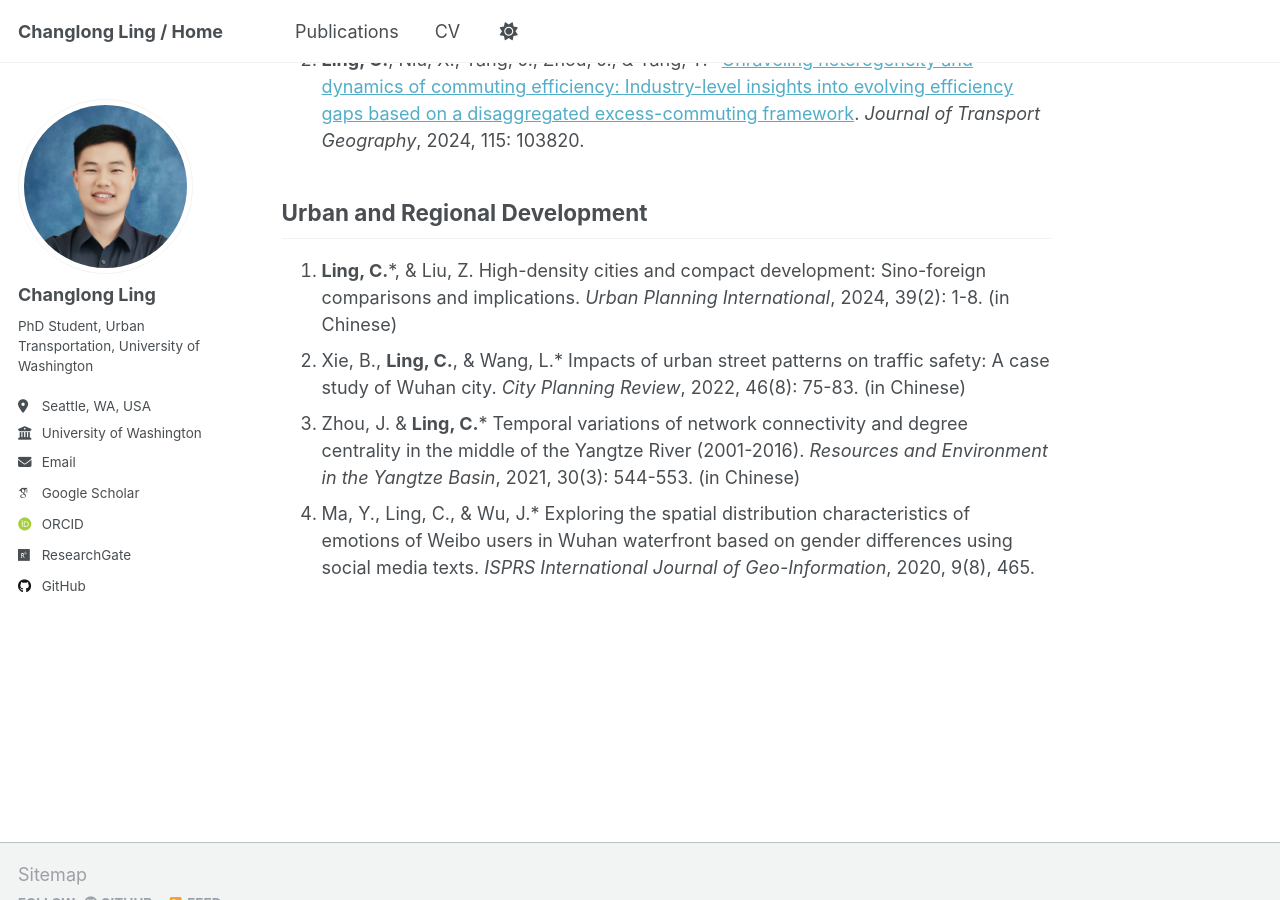
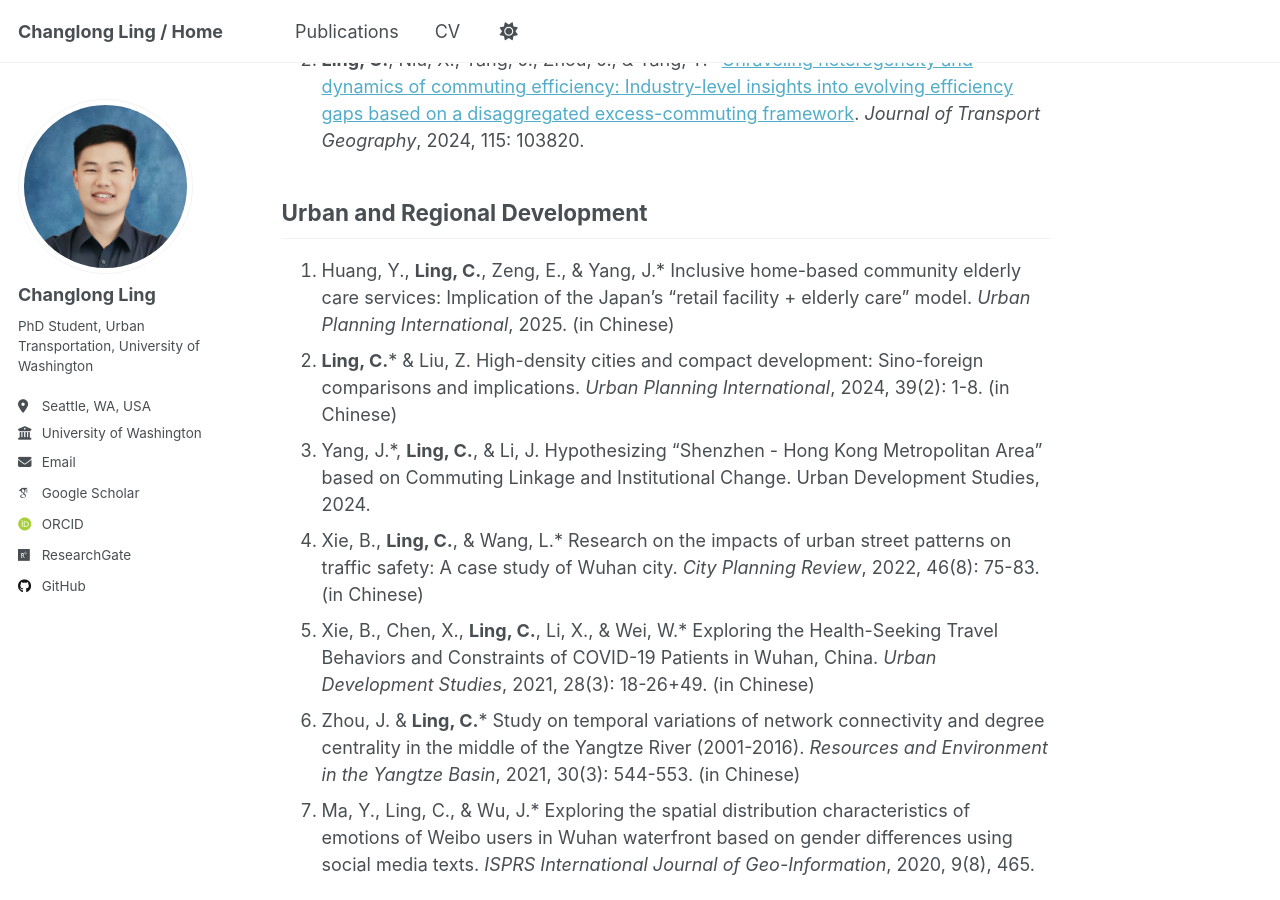
Before and after one commit to ChanglongLing/changlongling.github.io, a Jekyll site: the page built from _pages/publications.md, in a window 1280 px wide and 900 px high, scrolled down 314 px. Built offline with Jekyll 4.4.1, drawn with Linux system fonts in a browser that asks for light colours; some web fonts are replaced.

Commit message:
Update publications.md

```diff
--- a/_pages/publications.md
+++ b/_pages/publications.md
@@ -10,7 +10,10 @@ Sustainable Mobility
 
 Urban and Regional Development
 -----
-1.	**Ling, C.***, & Liu, Z. High-density cities and compact development: Sino-foreign comparisons and implications. _Urban Planning International_, 2024, 39(2): 1-8. (in Chinese)
-2.	Xie, B., **Ling, C.**, & Wang, L.* Impacts of urban street patterns on traffic safety: A case study of Wuhan city. _City Planning Review_, 2022, 46(8): 75-83. (in Chinese)
-3.	Zhou, J. & **Ling, C.*** Temporal variations of network connectivity and degree centrality in the middle of the Yangtze River (2001-2016). _Resources and Environment in the Yangtze Basin_, 2021, 30(3): 544-553. (in Chinese)
-4.	Ma, Y., Ling, C., & Wu, J.* Exploring the spatial distribution characteristics of emotions of Weibo users in Wuhan waterfront based on gender differences using social media texts. _ISPRS International Journal of Geo-Information_, 2020, 9(8), 465.
+1.	Huang, Y., **Ling, C.**, Zeng, E., & Yang, J.* Inclusive home-based community elderly care services: Implication of the Japan’s "retail facility + elderly care" model. _Urban Planning International_, 2025. (in Chinese)
+2.	**Ling, C.*** & Liu, Z. High-density cities and compact development: Sino-foreign comparisons and implications. _Urban Planning International_, 2024, 39(2): 1-8. (in Chinese)
+3.	Yang, J.*, **Ling, C.**, & Li, J. Hypothesizing “Shenzhen - Hong Kong Metropolitan Area” based on Commuting Linkage and Institutional Change. Urban Development Studies, 2024.
+4.	Xie, B., **Ling, C.**, & Wang, L.* Research on the impacts of urban street patterns on traffic safety: A case study of Wuhan city. _City Planning Review_, 2022, 46(8): 75-83. (in Chinese)
+5.	Xie, B., Chen, X., **Ling, C.**, Li, X., & Wei, W.* Exploring the Health-Seeking Travel Behaviors and Constraints of COVID-19 Patients in Wuhan, China. _Urban Development Studies_, 2021, 28(3): 18-26+49. (in Chinese)
+6.	Zhou, J. & **Ling, C.*** Study on temporal variations of network connectivity and degree centrality in the middle of the Yangtze River (2001-2016). _Resources and Environment in the Yangtze Basin_, 2021, 30(3): 544-553. (in Chinese)
+7.	Ma, Y., Ling, C., & Wu, J.* Exploring the spatial distribution characteristics of emotions of Weibo users in Wuhan waterfront based on gender differences using social media texts. _ISPRS International Journal of Geo-Information_, 2020, 9(8), 465.
```
